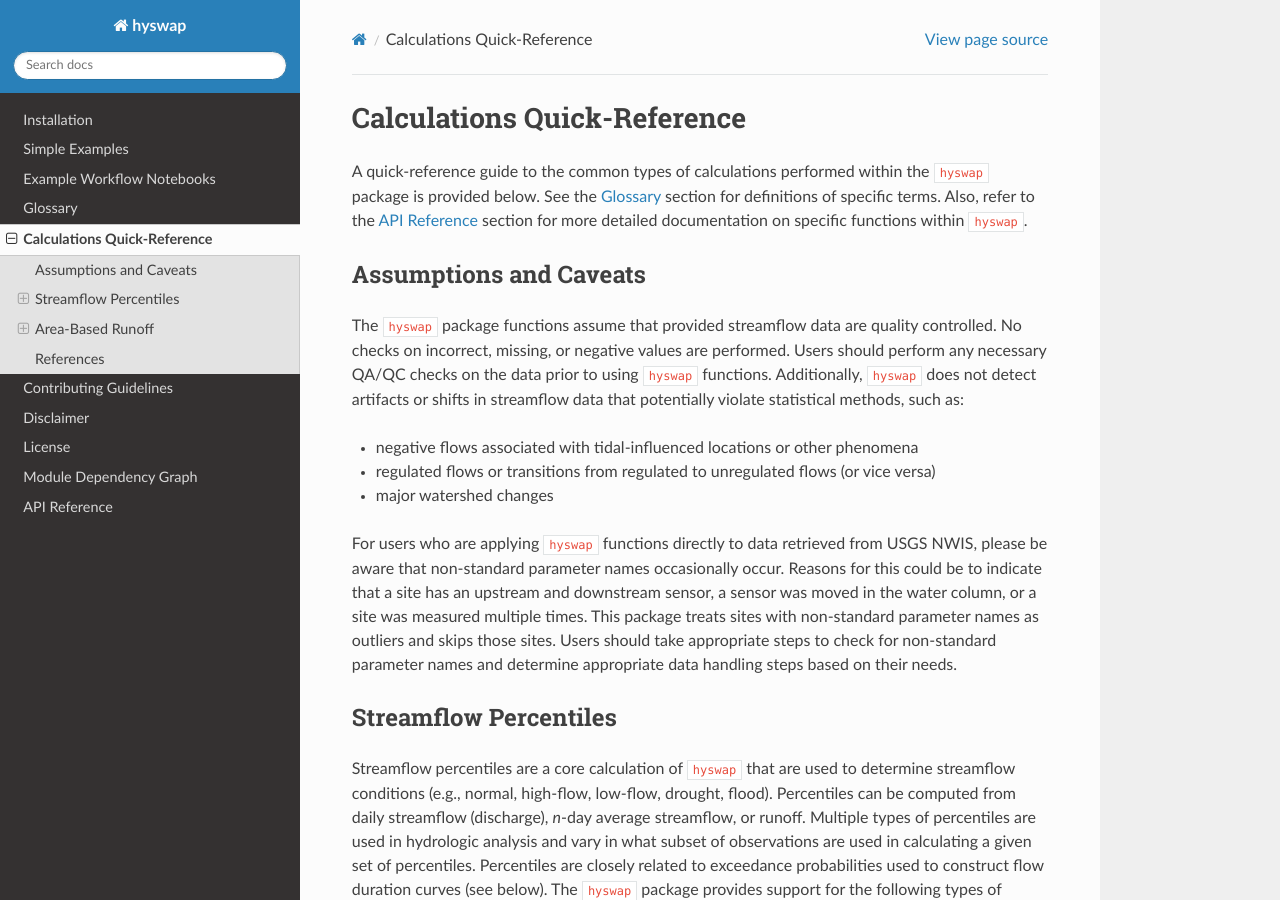
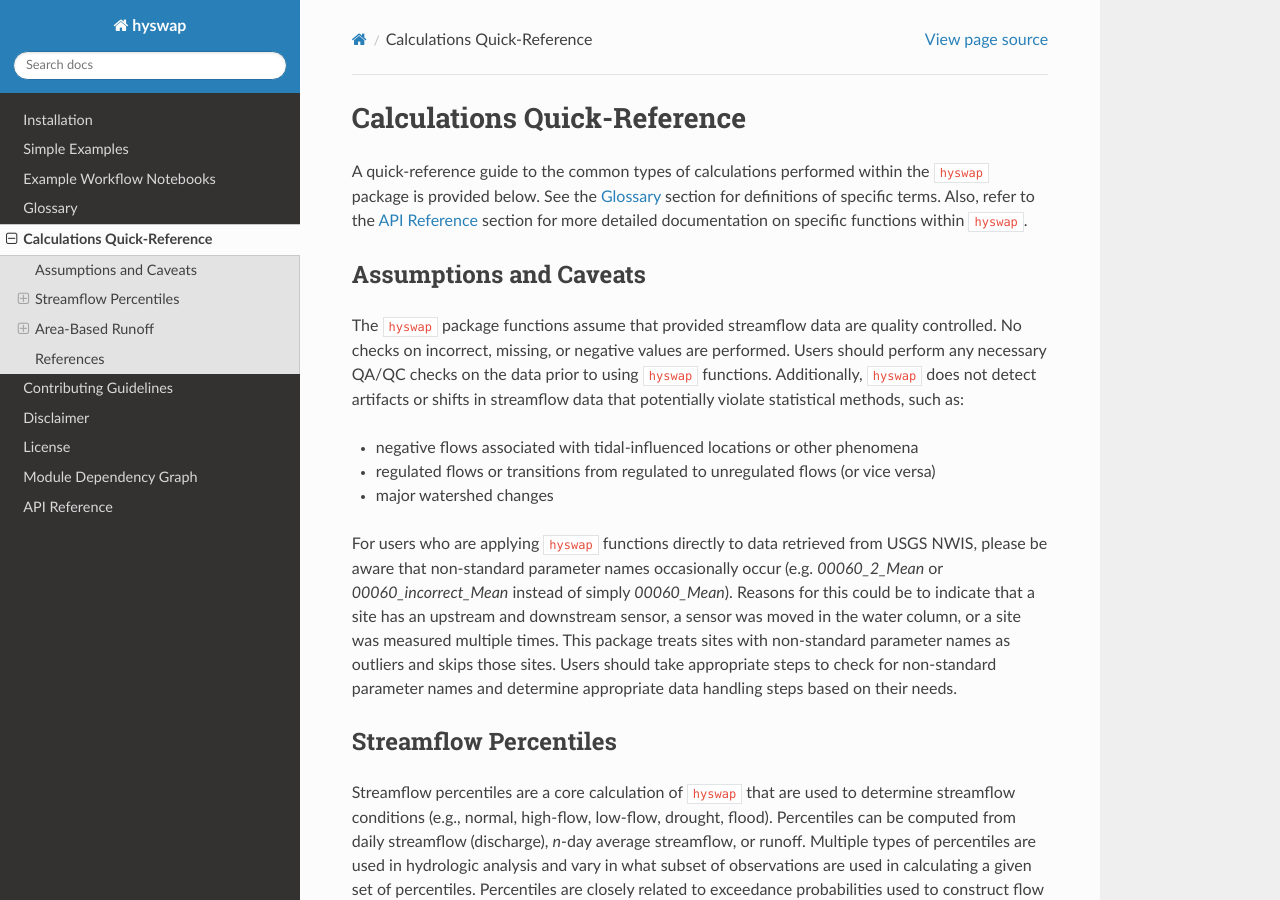
Before and after one commit to DOI-USGS/hyswap, a Sphinx documentation site: the page built from docs/source/meta/calculations.rst, in a window 1280 px wide and 900 px high. Built offline with Sphinx 7.4.7 and the Read the Docs theme 2.0.0, drawn with Linux system fonts in a browser that asks for light colours; pages that are not in the unit, such as notebooks, are missing from menus; some of the changed text lies outside the part shown.

Commit message:
address joe's typo catches

```diff
--- a/docs/source/meta/calculations.rst
+++ b/docs/source/meta/calculations.rst
@@ -7,11 +7,11 @@
 -----------------------
 The ``hyswap`` package functions assume that provided streamflow data are quality controlled. No checks on incorrect, missing, or negative values are performed. Users should perform any necessary QA/QC checks on the data prior to using ``hyswap`` functions. Additionally, ``hyswap`` does not detect artifacts or shifts in streamflow data that potentially violate statistical methods, such as:
 
-- negative flows associated with tidal-influenced locations or other phenomena
-- regulated flows or transitions from regulated to unregulated flows (or vice versa)
-- major watershed changes
+* negative flows associated with tidal-influenced locations or other phenomena
+* regulated flows or transitions from regulated to unregulated flows (or vice versa)
+* major watershed changes
 
-For users who are applying ``hyswap`` functions directly to data retrieved from USGS NWIS, please be aware that non-standard parameter names occasionally occur. Reasons for this could be to indicate that a site has an upstream and downstream sensor, a sensor was moved in the water column, or a site was measured multiple times. This package treats sites with non-standard parameter names as outliers and skips those sites. Users should take appropriate steps to check for non-standard parameter names and determine appropriate data handling steps based on their needs.
+For users who are applying ``hyswap`` functions directly to data retrieved from USGS NWIS, please be aware that non-standard parameter names occasionally occur (e.g. `00060_2_Mean` or `00060_incorrect_Mean` instead of simply `00060_Mean`). Reasons for this could be to indicate that a site has an upstream and downstream sensor, a sensor was moved in the water column, or a site was measured multiple times. This package treats sites with non-standard parameter names as outliers and skips those sites. Users should take appropriate steps to check for non-standard parameter names and determine appropriate data handling steps based on their needs.
 
 Streamflow Percentiles
 ----------------------
@@ -133,11 +133,11 @@
 Workflow for Associating Streamgages with HUC8s for Area-Based Runoff Calculations
 ^^^^^^^^^^^^^^^^^^^^^^^^^^^^^^^^^^^^^^^^^^^^^^^^^^^^^^^^^^^^^^^^^^^^^^^^^^^^^^^^^^
 
-Spatial datasets describing the respective drainage basin boundaries of the streamgages and the boundaries of hydrologic cataloging units must be obtained that cover all areas of interest (e.g. CONUS). Geospatial boundaries of streamgages may be based on delineated gage drainage areas calculated using NHDPlus Version 1 data `(U.S. Geological Survey, 2011)`_ or determined via other watershed delineation approaches. HUC8 boundaries are contained within the `USGS Watershed Boundary Dataset (WBD) <https://www.usgs.gov/national-hydrography/watershed-boundary-dataset>`_.
+Spatial datasets describing the respective drainage basin boundaries of the streamgages and the boundaries of hydrologic cataloging units must be obtained that cover all areas of interest (e.g. CONUS). Geospatial boundaries of streamgages may be based on delineated gage drainage areas calculated using NHDPlus Version 1 data `(U.S. Geological Survey, 2011)`_ or determined via other watershed delineation approaches. HUC8 boundaries are contained within the `USGS Watershed Boundary Dataset (WBD) <https://www.usgs.gov/national-hydrography/watershed-boundary-dataset>`_. Check out the `HyRiver <https://docs.hyriver.io/index.html>`_ software stack for APIs to access NHDPlus and WBD data products.
 
 Each geospatial streamgage drainage basin boundary is overlain on a geospatial dataset of HUC8s (the polygons outlined in thick gray-brown lines in Figure 1 example) to determine the area of intersection within the two datasets. For each overlapping area of HUC8s and streamgage drainage basin boundaries, the fraction of the basin in the HUC8 and the fraction of the HUC8 in the basin are calculated. These fractions are then multiplied by each other to compute a weighting factor for each basin in the runoff calculation.
 
-You can find an example intersection dataset between CONUS HUC8s and streamgage basins in the `hyswap-example-notebooks repository <https://code.usgs.gov/water/computational-tools/surface-water-work/hyswap-example-notebooks>`_. This intersection dataset was created using the `surface water geospatial data assembly repository <https://code.usgs.gov/water/computational-tools/surface-water-work/surface-water-geospatial-data-assembly>`_.
+You can find an example intersection dataset between CONUS HUC8s and streamgage basins in the `example_data <https://github.com/DOI-USGS/hyswap/tree/main/example_notebooks/example_data>`_ folder within the `example_notebooks` folder of this repository. This intersection dataset was created using the `hyswap geospatial data assembly repository <https://code.usgs.gov/water/computational-tools/surface-water-work/hyswap-geospatial-data-assembly>`_.
 
 Workflow for Estimating Area-Based Runoff
 ^^^^^^^^^^^^^^^^^^^^^^^^^^^^^^^^^^^^^^^^^
```
Also changed, not shown: other parts of docs/source/meta/calculations.rst (+2 -0 lines).
